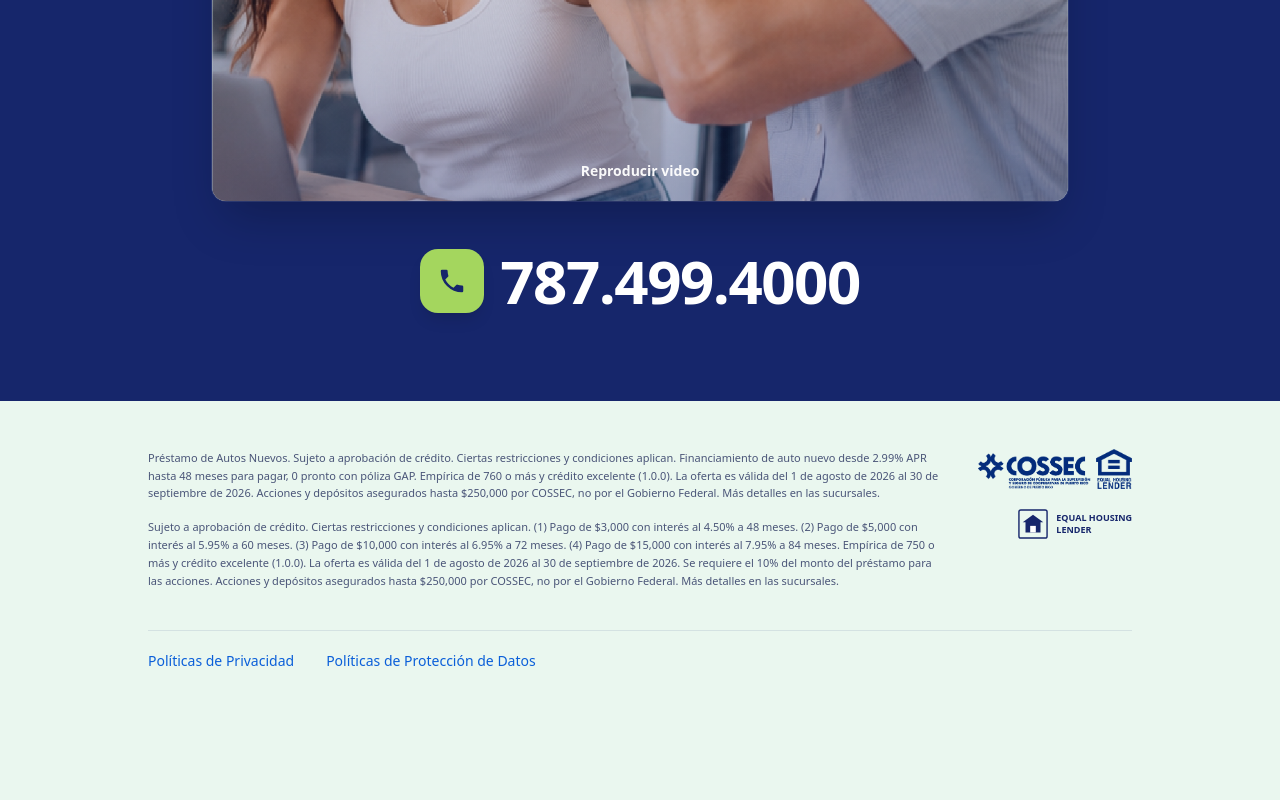
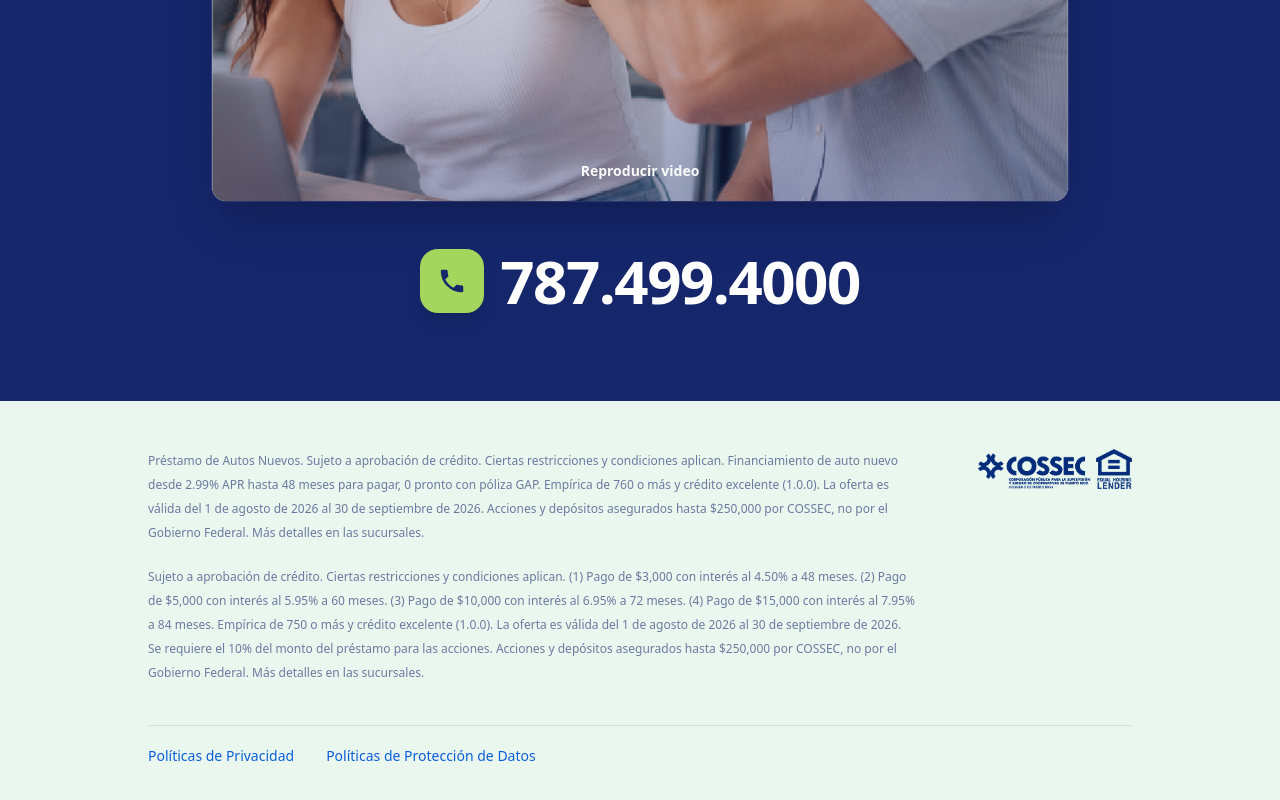
Before and after one commit to jmcaicedog/paresolver, a Next.js app: page / in a window 1280 px wide. Shown: the part 2226-3026 px from the top of the page. Before the commit the page ends 2945 px from the top, so only its background shows below. Built offline with nearby package versions, Linux system fonts and the light colour scheme; a web font is replaced by a local one.

Commit message:
/fix: contraste del footer y logo de cossec duplicado

```diff
--- a/components/site-footer.tsx
+++ b/components/site-footer.tsx
@@ -1,12 +1,12 @@
 import Link from "next/link"
-import { CossecLogo, EqualHousingLogo } from "@/components/brand-logos"
+import { CossecLogo } from "@/components/brand-logos"
 
 export function SiteFooter() {
   return (
     <footer className="bg-brand-mint">
       <div className="mx-auto max-w-5xl px-5 py-12">
         <div className="grid gap-8 md:grid-cols-[1fr_auto] md:items-start">
-          <div className="space-y-4 text-[11px] leading-relaxed text-muted-foreground">
+          <div className="max-w-3xl space-y-5 text-[12px] leading-6 text-brand-navy/60">
             <p>
               Préstamo de Autos Nuevos. Sujeto a aprobación de crédito. Ciertas restricciones y condiciones aplican.
               Financiamiento de auto nuevo desde 2.99% APR hasta 48 meses para pagar, 0 pronto con póliza GAP. Empírica
@@ -26,7 +26,6 @@ export function SiteFooter() {
 
           <div className="flex items-center gap-6 md:flex-col md:items-end md:gap-5">
             <CossecLogo />
-            <EqualHousingLogo />
           </div>
         </div>
 
```
